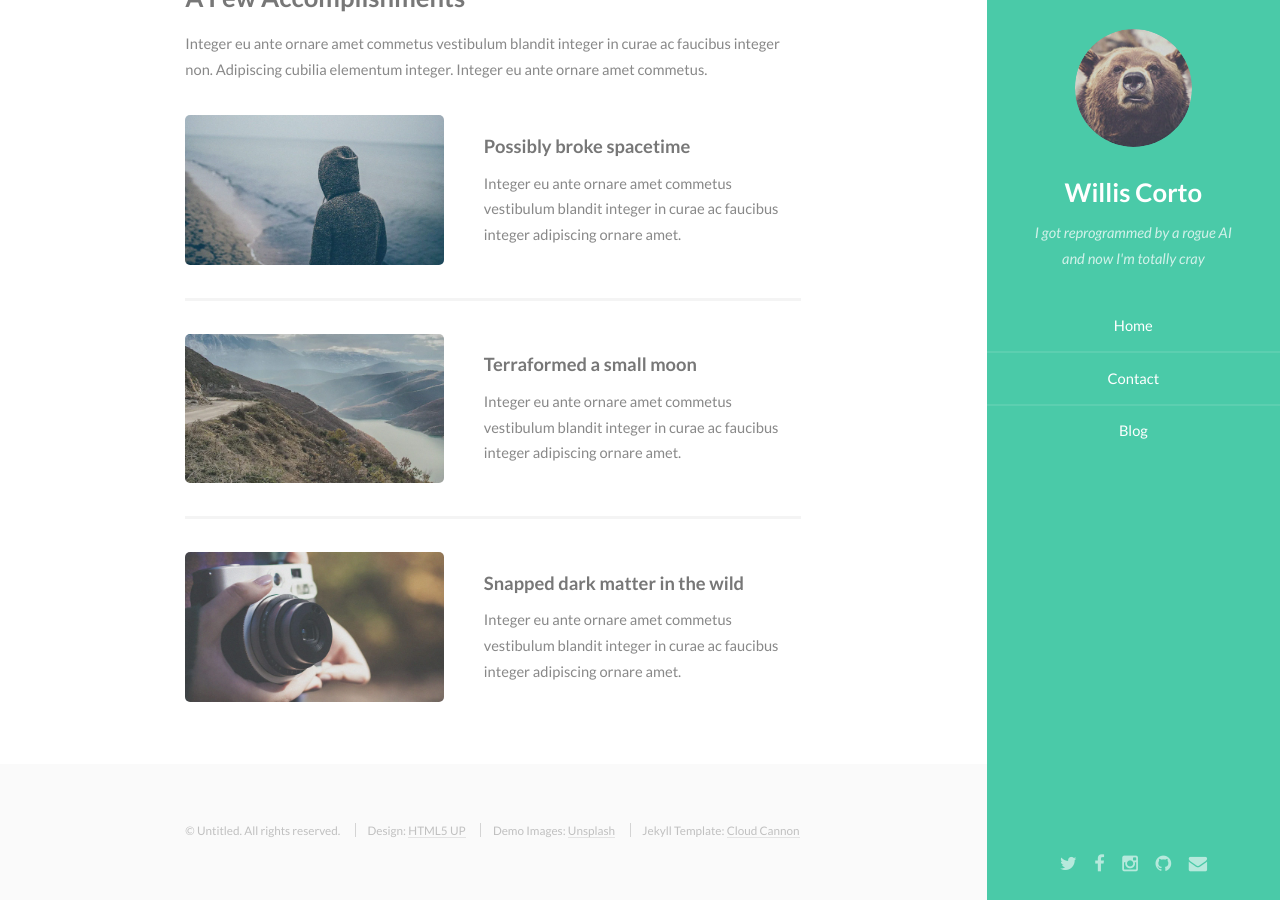
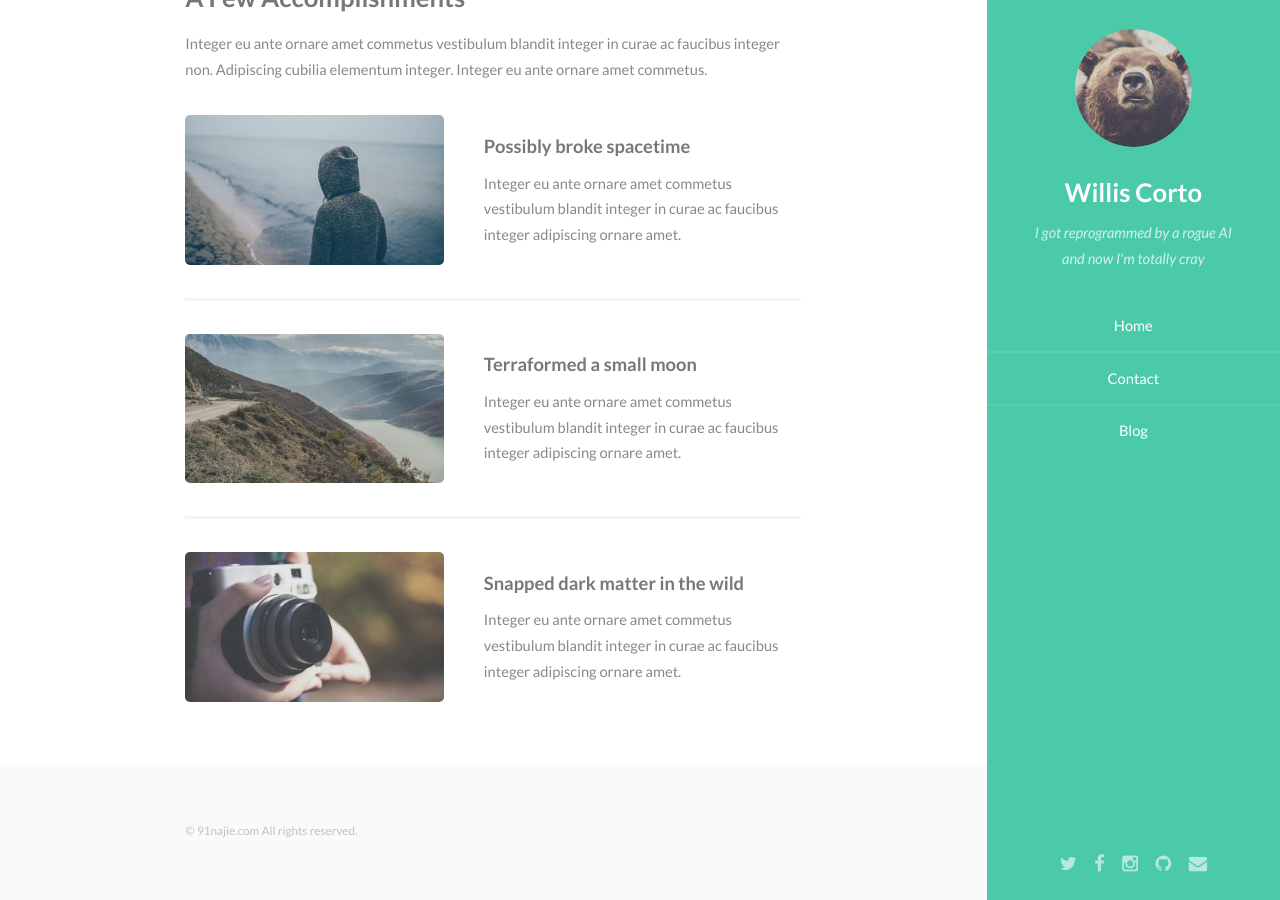
Before and after one commit to Pagatha-Soulbinder/Pagatha-Soulbinder.github.io, a Jekyll site: the page built from index.html, in a window 1280 px wide and 900 px high, scrolled down 1168 px. Built offline with Jekyll 4.4.1, drawn with Linux system fonts in a browser that asks for light colours.

Commit message:
Update footer.html

```diff
--- a/_includes/footer.html
+++ b/_includes/footer.html
@@ -2,10 +2,7 @@
     <section id="footer">
         <div class="container">
             <ul class="copyright">
-                <li>&copy; Untitled. All rights reserved.</li>
-                <li>Design: <a href="http://html5up.net">HTML5 UP</a></li>
-                <li>Demo Images: <a href="https://unsplash.com/">Unsplash</a></li>
-                <li>Jekyll Template: <a href="http://cloudcannon.com">Cloud Cannon</a></li>
+                <li>&copy; 91najie.com All rights reserved.</li>
             </ul>
         </div>
     </section>
```
